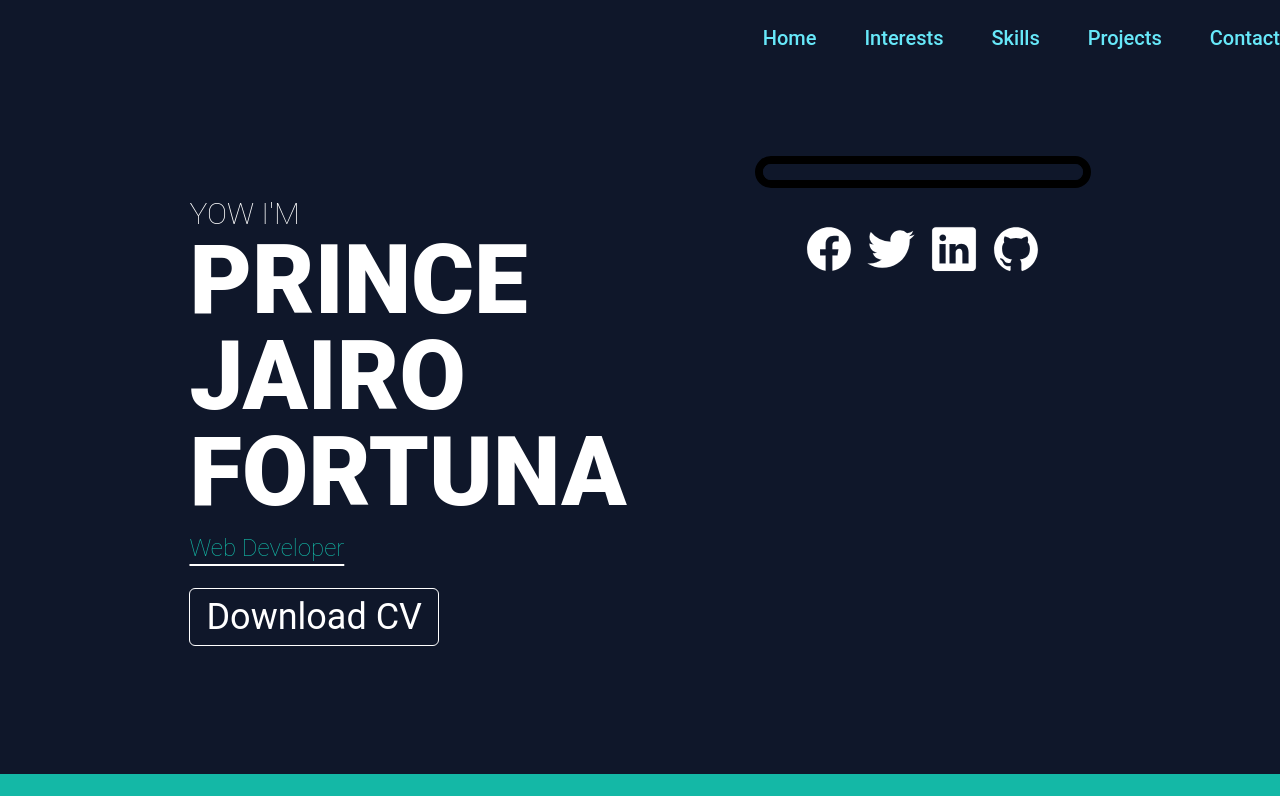
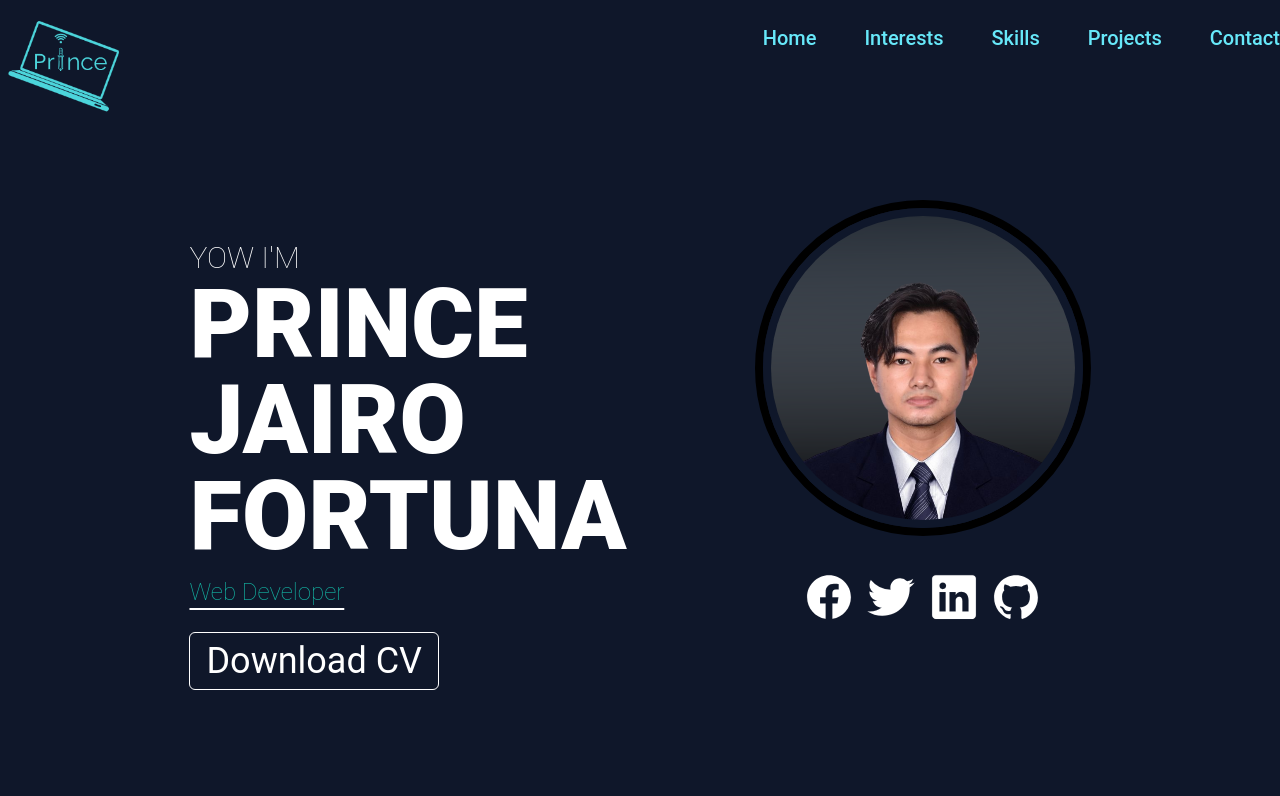
Before and after one commit to PrinceJairo2306/My-Website, a website: page index.html in a window 1280 px wide. Shown: the top 796 px of the page. Drawn offline with nearby package versions, Linux system fonts and the light colour scheme; files that its build step writes are made by us from their sources; the site is published under a folder, as on GitHub Pages, so addresses that start at the root find nothing.

Commit message:
update path directory for images

```diff
--- a/index.html
+++ b/index.html
@@ -14,7 +14,7 @@
             <!-- flex container -->
             <div class="flex justify-between">
                 <div class="w-32 pt-3">
-                    <img class="hover:animate-spin hover:scale-125 duration-300" src="/my-logo.png" alt="">
+                    <img class="hover:animate-spin hover:scale-125 duration-300" src="my-logo.png" alt="">
                 </div>
                 <div class="py-6 text-xl text-cyan-300 font-roboto space-x-12 font-medium hidden md:flex ">
                     <a href="#" class="hover:underline underline-offset-8 hover:text-green-300 hover:scale-110 duration-300">Home</a>
@@ -79,7 +79,7 @@
              <!-- profile image section -->
              <div class="mb-5">
                <div class="border-8 border-black rounded-full ">
-                 <img  class="border-8 border-slate-900 rounded-full w-80 hover:border-teal-500"src="/profile-img-edited.png" alt="">
+                 <img  class="border-8 border-slate-900 rounded-full w-80 hover:border-teal-500"src="profile-img-edited.png" alt="">
                </div>
                <!-- icons -->
                <div class="text-center mt-8 hidden md:block " style="font-size: 50px;">
```
